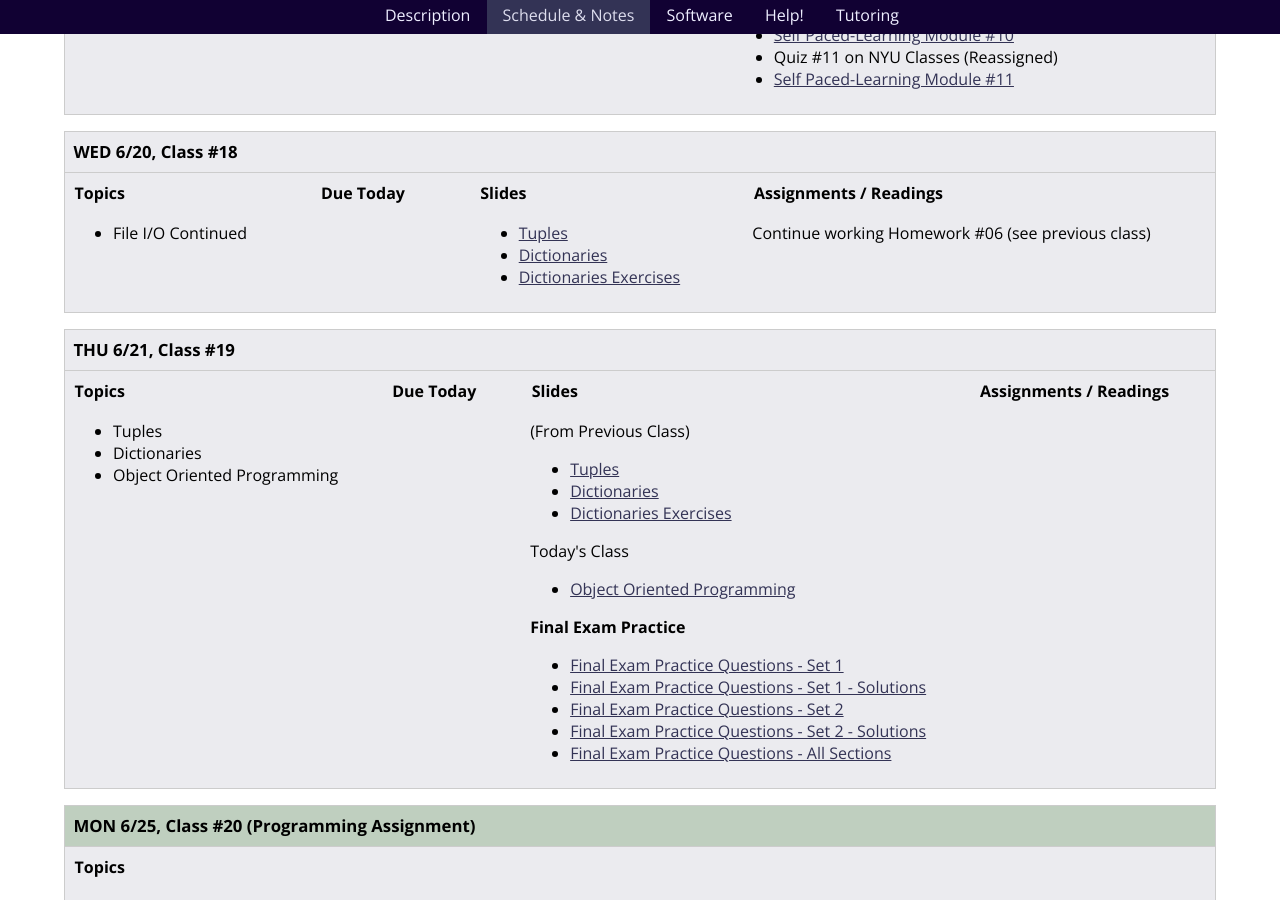
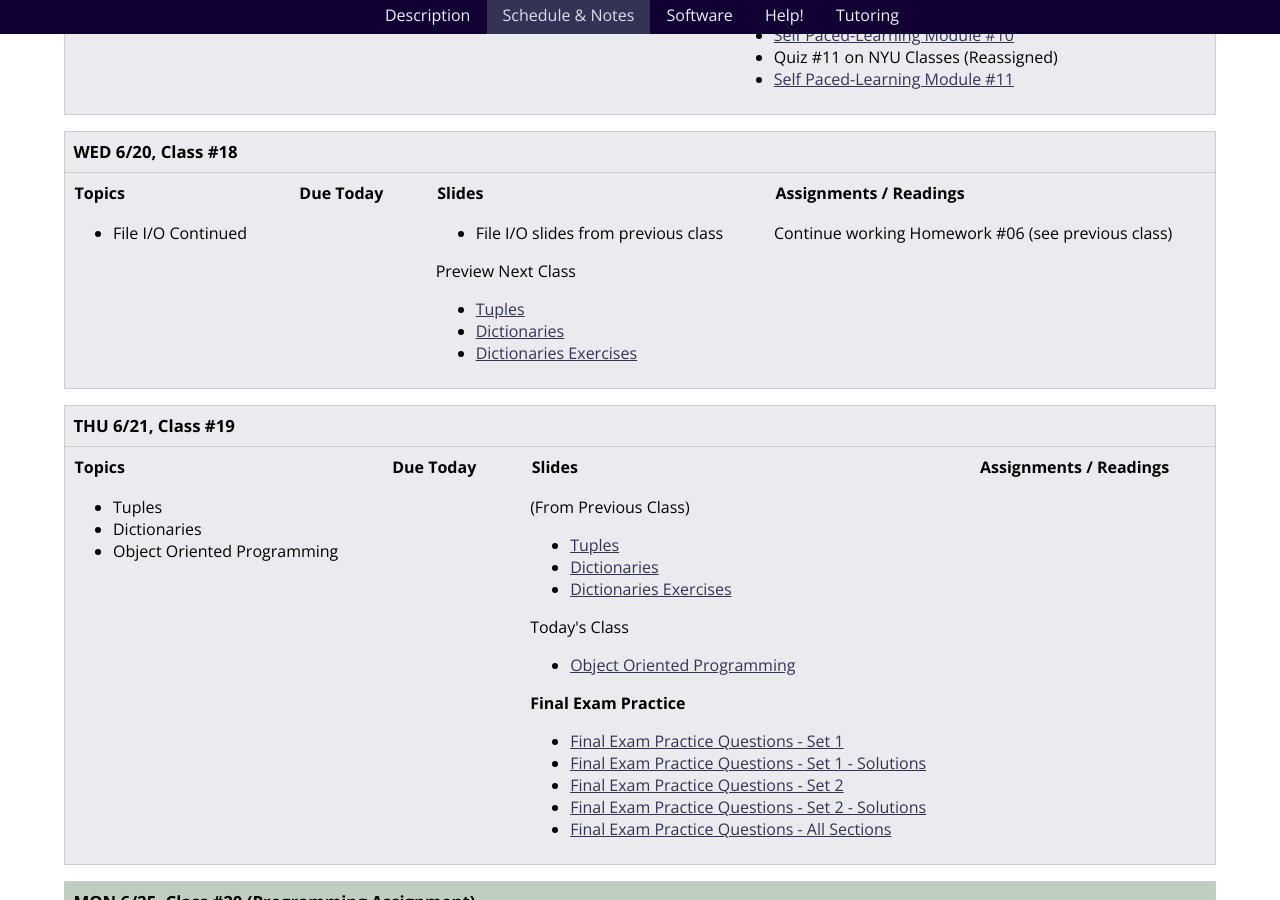
Before and after one commit to foureyes/csci-ua.0002-summer2018-001, a Jekyll site: the page built from schedule.markdown, in a window 1280 px wide and 900 px high, scrolled down 7782 px. Built offline with Jekyll 4.4.1, drawn with Linux system fonts in a browser that asks for light colours; nearby versions of some CDN libraries; library files that are not in the unit come from our copies.

Commit message:
fix up 18

```diff
--- a/_includes/classes/class-18.markdown
+++ b/_includes/classes/class-18.markdown
@@ -6,6 +6,10 @@
 
 <article class="slides" markdown="block">
 ####  Slides
+
+* File I/O slides from previous class
+
+Preview Next Class
 
 * [Tuples](classes/25/tuples.html)
 * [Dictionaries](classes/25/dictionaries.html)
```
